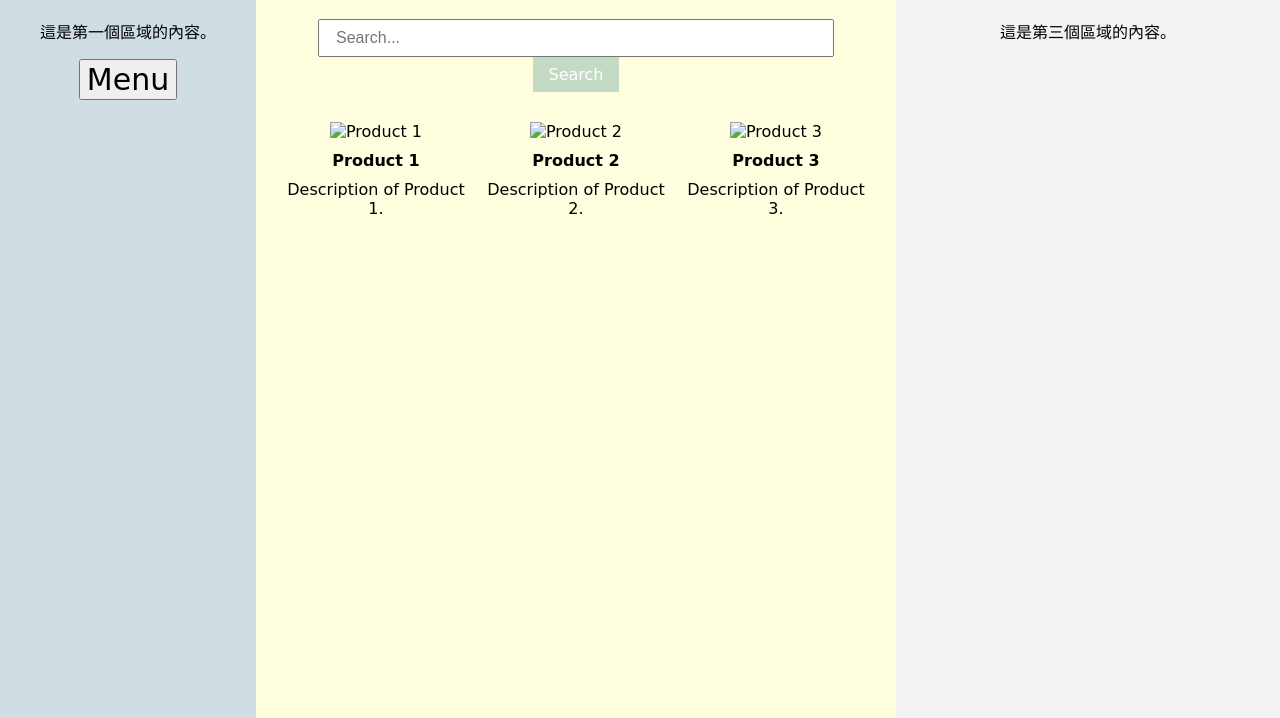
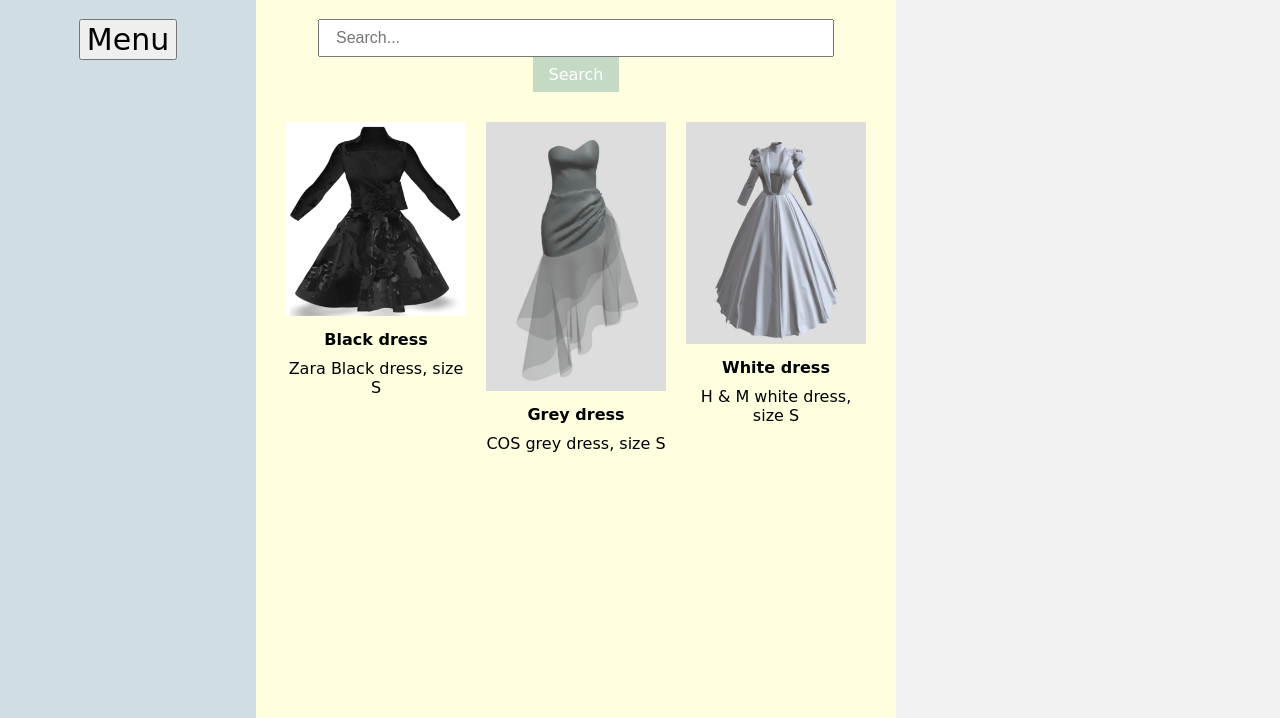
Before and after one commit to JacksonYang0315/Durhack2023, a website: page page2.html in a window 1280 px wide. Shown: the part 82-800 px from the top of the page. Drawn offline with Linux system fonts and the light colour scheme.

Commit message:
add description

```diff
--- a/page2.html
+++ b/page2.html
@@ -93,7 +93,7 @@
 <body>
   <div class="section section1">
     <h1>filter</h1>
-    <p>這是第一個區域的內容。</p>
+    <p></p>
     <div class="sidebar">
       <button id="toggle-menu" class="menu-button">Menu</button>
       <div class="filter hidden-menu">
@@ -156,25 +156,25 @@
     <!-- 產品框框容器 -->
     <div class="product-container">
       <div class="product">
-        <img src="your-image1.jpg" alt="Product 1">
-        <div class="product-title">Product 1</div>
-        <div class="product-description">Description of Product 1.</div>
+        <img src="pic/black.png" alt="Black dress">
+        <div class="product-title">Black dress</div>
+        <div class="product-description">Zara Black dress, size S</div>
       </div>
       <div class="product">
-        <img src="your-image2.jpg" alt="Product 2">
-        <div class="product-title">Product 2</div>
-        <div class="product-description">Description of Product 2.</div>
+        <img src="pic/grey.jpg" alt="Product 2">
+        <div class="product-title">Grey dress</div>
+        <div class="product-description">COS grey dress, size S</div>
       </div>
       <div class="product">
-        <img src="your-image3.jpg" alt="Product 3">
-        <div class="product-title">Product 3</div>
-        <div class="product-description">Description of Product 3.</div>
+        <img src="pic/white.jpg" alt="Product 3">
+        <div class="product-title">White dress</div>
+        <div class="product-description">H & M white dress, size S</div>
       </div>
     </div>
   </div>
   <div class="section section3">
     <h1>your look</h1>
-    <p>這是第三個區域的內容。</p>
+    <p></p>
   </div>
   <script>
     const toggleButton = document.getElementById('toggle-menu');
```
